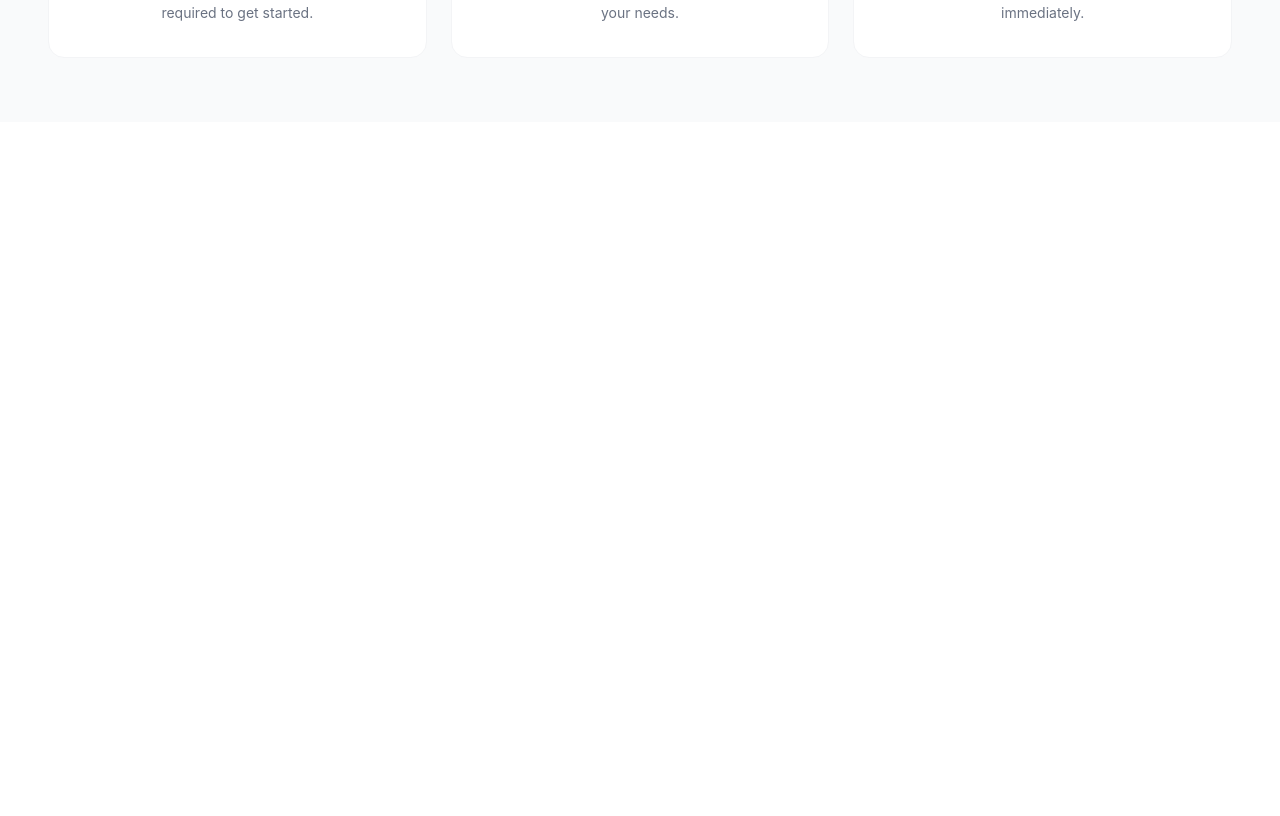
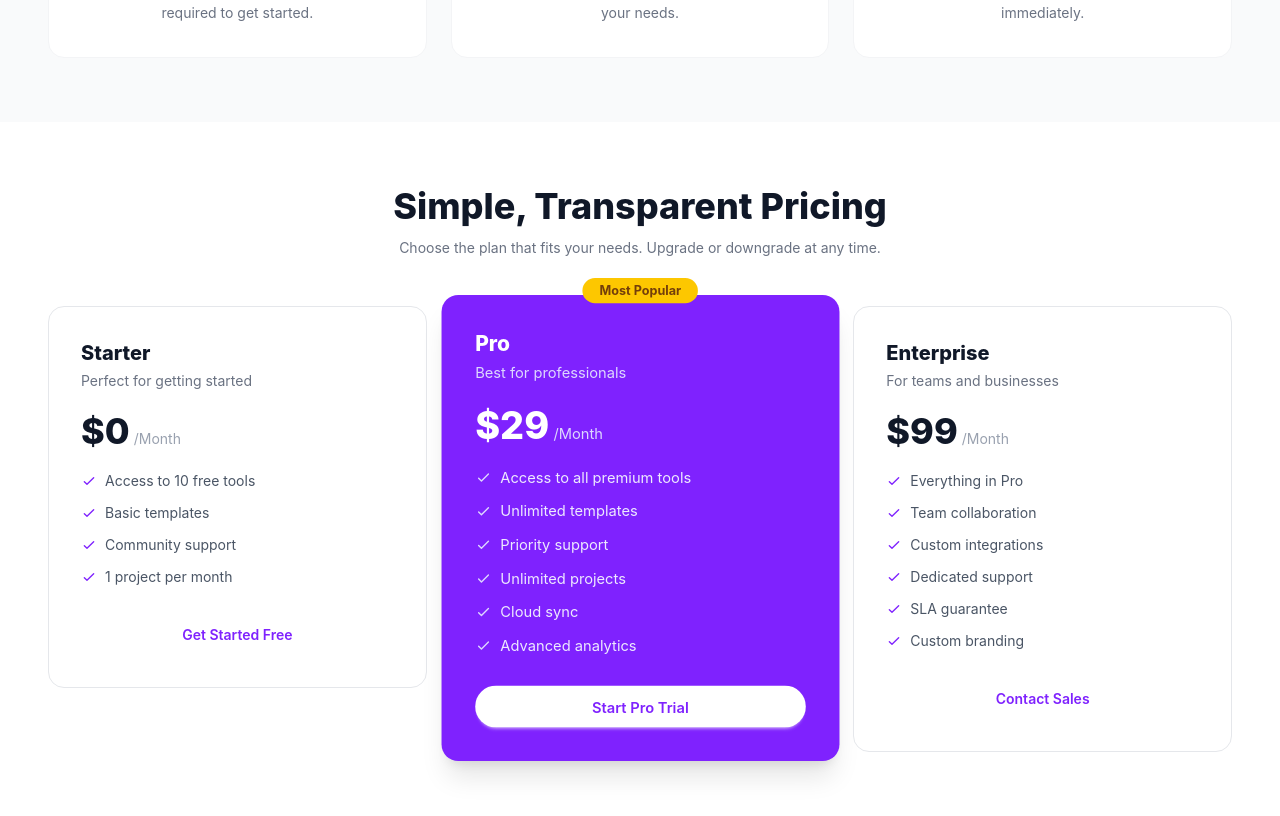
Before and after one commit to mdrifat107590/a6-digi-platform, a React (Vite) app: page / in a window 1280 px wide. Shown: the part 2366-3182 px from the top of the page. Before the commit the page ends 2488 px from the top, so only its background shows below. Built offline with nearby package versions, Linux system fonts and the light colour scheme.

Commit message:
designed pricing section

```diff
--- a/src/App.jsx
+++ b/src/App.jsx
@@ -4,6 +4,7 @@ import Banner from './Components/Banner'
 import Stats from './Components/Stats'
 import Products from './Components/Product/Products'
 import Steps from './Components/Steps'
+import Pricing from './Components/Pricing'
 
 function App() {
 
@@ -15,6 +16,7 @@ function App() {
       <Stats></Stats>
       <Products></Products>
       <Steps></Steps>
+      <Pricing></Pricing>
     </>
   )
 }
--- /dev/null
+++ b/src/Components/Pricing.jsx
@@ -0,0 +1,120 @@
+const plans = [
+  {
+    name: "Starter",
+    subtitle: "Perfect for getting started",
+    price: 0,
+    period: "Month",
+    popular: false,
+    features: [
+      "Access to 10 free tools",
+      "Basic templates",
+      "Community support",
+      "1 project per month",
+    ],
+    btnText: "Get Started Free",
+    btnStyle: "btn-outline border-violet-600 text-violet-600 hover:bg-violet-600 hover:text-white hover:border-violet-600",
+  },
+  {
+    name: "Pro",
+    subtitle: "Best for professionals",
+    price: 29,
+    period: "Month",
+    popular: true,
+    features: [
+      "Access to all premium tools",
+      "Unlimited templates",
+      "Priority support",
+      "Unlimited projects",
+      "Cloud sync",
+      "Advanced analytics",
+    ],
+    btnText: "Start Pro Trial",
+    btnStyle: "bg-white text-violet-600 hover:bg-gray-100 border-none",
+  },
+  {
+    name: "Enterprise",
+    subtitle: "For teams and businesses",
+    price: 99,
+    period: "Month",
+    popular: false,
+    features: [
+      "Everything in Pro",
+      "Team collaboration",
+      "Custom integrations",
+      "Dedicated support",
+      "SLA guarantee",
+      "Custom branding",
+    ],
+    btnText: "Contact Sales",
+    btnStyle: "btn-outline border-violet-600 text-violet-600 hover:bg-violet-600 hover:text-white hover:border-violet-600",
+  },
+];
+
+const Pricing = () => {
+  return (
+    <div className="bg-white py-16 px-4 lg:px-12">
+      <div className="max-w-7xl mx-auto">
+
+        <div className="text-center mb-12">
+          <h2 className="text-3xl lg:text-4xl font-extrabold text-gray-900">Simple, Transparent Pricing</h2>
+          <p className="text-gray-500 text-sm mt-3">Choose the plan that fits your needs. Upgrade or downgrade at any time.</p>
+        </div>
+
+        <div className="grid grid-cols-1 sm:grid-cols-3 gap-6 items-start">
+          {plans.map((plan) => (
+            <div
+              key={plan.name}
+              className={`rounded-2xl p-8 flex flex-col gap-5 relative ${
+                plan.popular
+                  ? "bg-violet-600 text-white shadow-xl scale-105"
+                  : "bg-white border border-gray-200"
+              }`}
+            >
+              {plan.popular && (
+                <span className="absolute -top-4 left-1/2 -translate-x-1/2 bg-yellow-400 text-yellow-900 text-xs font-bold px-4 py-1 rounded-full">
+                  Most Popular
+                </span>
+              )}
+
+              <div>
+                <h3 className={`text-xl font-extrabold ${plan.popular ? "text-white" : "text-gray-900"}`}>
+                  {plan.name}
+                </h3>
+                <p className={`text-sm mt-1 ${plan.popular ? "text-violet-200" : "text-gray-500"}`}>
+                  {plan.subtitle}
+                </p>
+              </div>
+
+              <div className="flex items-baseline gap-1">
+                <span className={`text-4xl font-extrabold ${plan.popular ? "text-white" : "text-gray-900"}`}>
+                  ${plan.price}
+                </span>
+                <span className={`text-sm ${plan.popular ? "text-violet-200" : "text-gray-400"}`}>
+                  /{plan.period}
+                </span>
+              </div>
+
+              <ul className="space-y-3 flex-1">
+                {plan.features.map((feature, index) => (
+                  <li key={index} className="flex items-center gap-2 text-sm">
+                    <svg xmlns="http://www.w3.org/2000/svg" className={`w-4 h-4 shrink-0 ${plan.popular ? "text-violet-200" : "text-violet-600"}`} fill="none" viewBox="0 0 24 24" stroke="currentColor">
+                      <path strokeLinecap="round" strokeLinejoin="round" strokeWidth="2" d="M5 13l4 4L19 7" />
+                    </svg>
+                    <span className={plan.popular ? "text-violet-100" : "text-gray-600"}>{feature}</span>
+                  </li>
+                ))}
+              </ul>
+
+              <button className={`btn rounded-full w-full border-none mt-2 ${plan.btnStyle}`}>
+                {plan.btnText}
+              </button>
+            </div>
+          ))}
+        </div>
+
+      </div>
+    </div>
+  );
+};
+
+export default Pricing;
```
